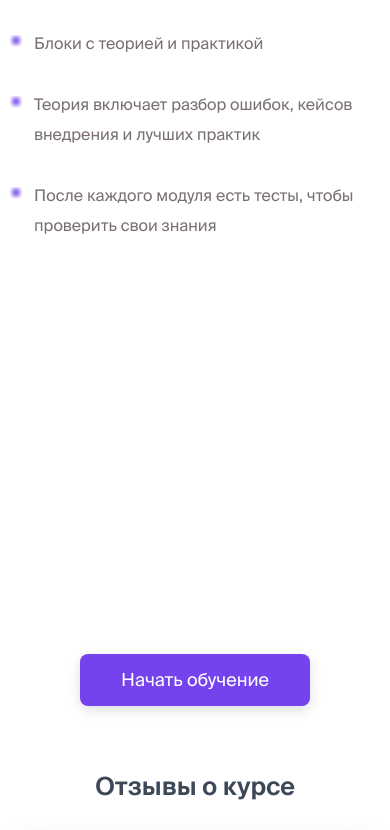
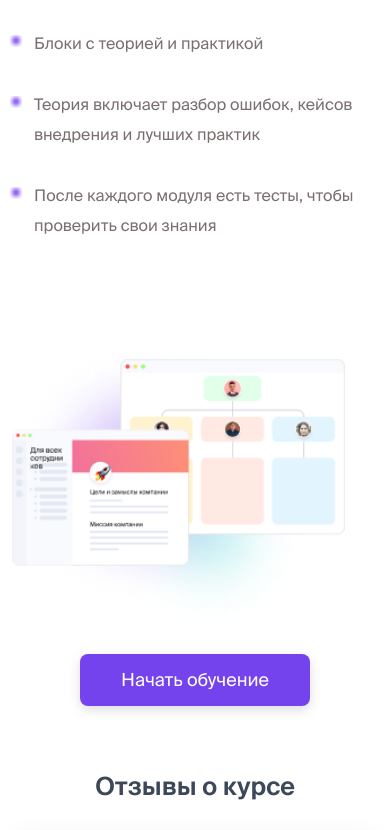
Before and after one commit to Pl-landings/bootcamp, a plain HTML site: page index.html in a window 390 px wide. Shown: the part 4725-5555 px from the top of the page. Drawn offline with Linux system fonts and the light colour scheme.

Commit message:
Add files via upload

```diff
--- a/css/bootcamp/about.css
+++ b/css/bootcamp/about.css
@@ -17,7 +17,7 @@
   width: 635px;
   height: 419px;
   background-repeat: no-repeat;
-  background-image:  url(../img/bootcamp/about.png);
+  background-image:  url(../../img/bootcamp/about.png);
   box-sizing: border-box;
   background-size: contain;
   box-shadow: 0 16px 32px rgba(92, 97, 116, 0.1);
--- a/css/bootcamp/advantages.css
+++ b/css/bootcamp/advantages.css
@@ -28,7 +28,7 @@
     right: -12px;
     bottom: 31px;
     background-size: contain;
-    background-image:  url(../img/bootcamp/figure.svg);
+    background-image:  url(../../img/bootcamp/figure.svg);
     height: 164px;
     width: 127px;
     z-index: 4;
--- a/css/bootcamp/education.css
+++ b/css/bootcamp/education.css
@@ -38,14 +38,14 @@
   right: -45px;
   width: 712px;
   height: 468px;
-  background-image: url(../img/bootcamp/education.png);
+  background-image: url(../../img/bootcamp/education.png);
   background-repeat: no-repeat;
   background-size: contain;
 }
 
 @media screen and (max-width: 1260px) {
   .education__bg {
-    background-image:  url(../img/bootcamp/education-tablet.png);
+    background-image:  url(../../img/bootcamp/education-tablet.png);
     position: relative;
     top: 0;
     right: 0;
@@ -59,7 +59,7 @@
 
 @media screen and (max-width: 750px) {
   .education__bg {
-    background-image:  url(../img/bootcamp/education-mobile.png);
+    background-image:  url(../../img/bootcamp/education-mobile.png);
     width: calc(100% - 24px);
     margin: 30px 12px 21px;
   }
```
